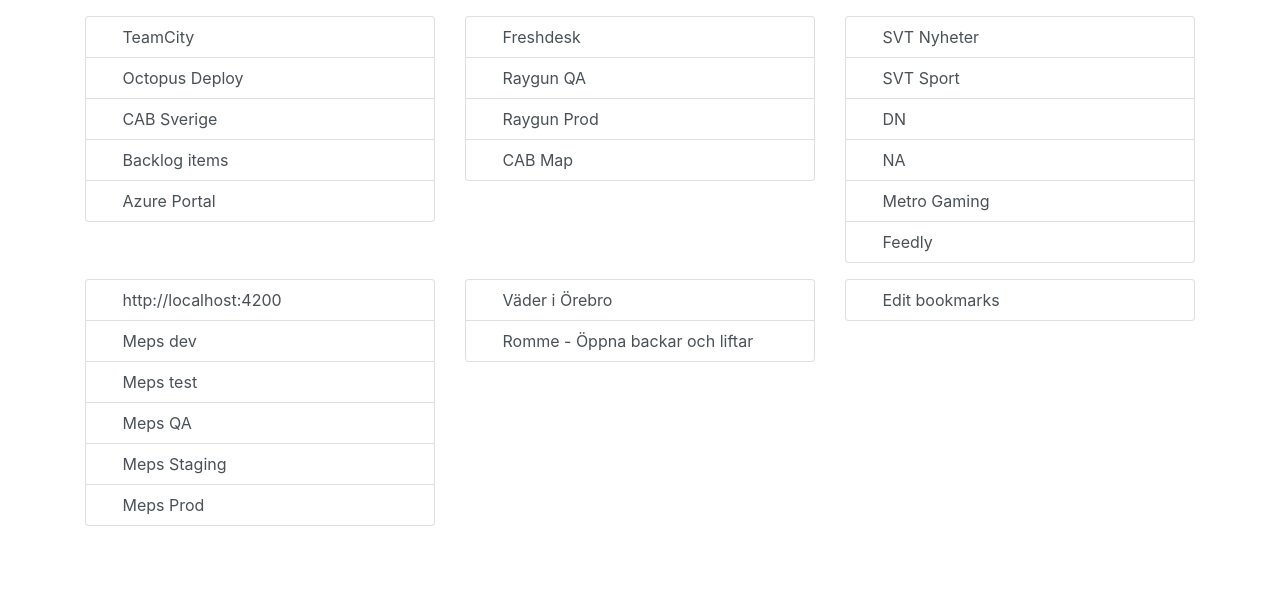
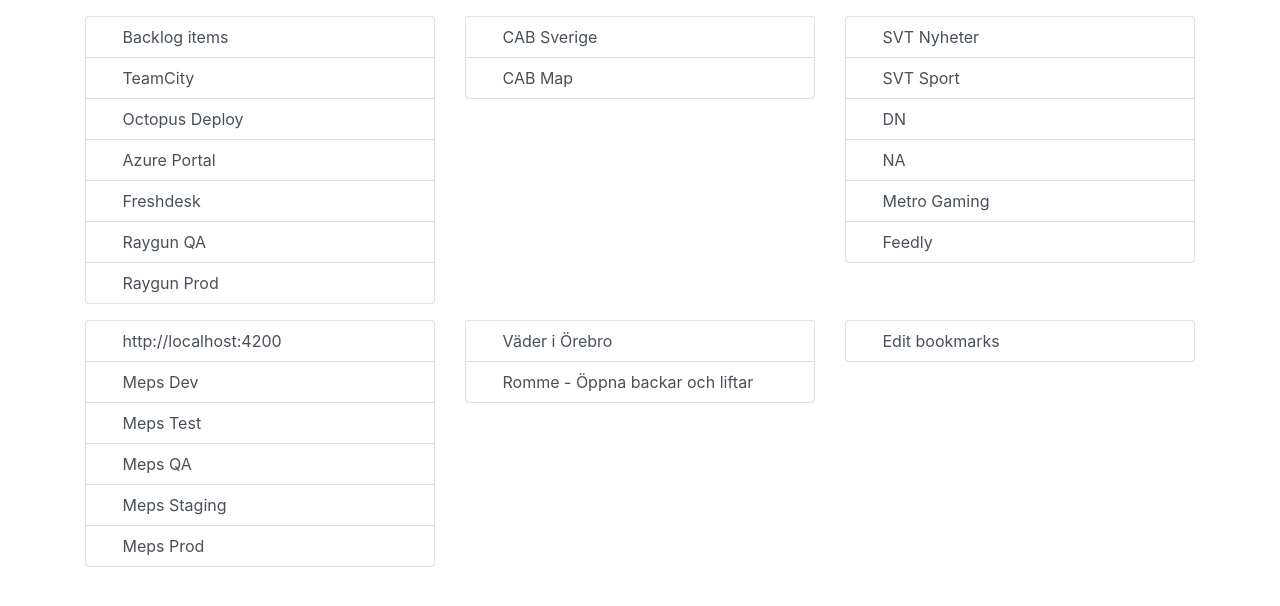
Before and after one commit to larsabrasha/bookmarks, a Jekyll site: the page built from index.html, in a window 1280 px wide. Shown: the top 606 px of the page. Built offline with Jekyll 4.4.1, drawn with Linux system fonts in a browser that asks for light colours.

Commit message:
Change of ordering

```diff
--- a/_data/bookmarks.json
+++ b/_data/bookmarks.json
@@ -1,6 +1,11 @@
 [
   {
     "items": [
+      {
+        "title": "Backlog items",
+        "url": "http://tfs/tfs/MEPS/MEPS/Carbo/_backlogs/board/Backlog%20items",
+        "favicon_domain": "cab.se"
+      },
       {
         "title": "TeamCity",
         "url": "http://teamcity/overview.html",
@@ -12,24 +17,10 @@
         "favicon_domain": "octopus.com"
       },
       {
-        "title": "CAB Sverige",
-        "url": "https://cabnet.sharepoint.com/cabsverige",
-        "favicon_domain": "cab.se"
-      },
-      {
-        "title": "Backlog items",
-        "url": "http://tfs/tfs/MEPS/MEPS/Carbo/_backlogs/board/Backlog%20items",
-        "favicon_domain": "cab.se"
-      },
-      {
         "title": "Azure Portal",
         "url": "https://portal.azure.com",
         "favicon_domain": "azure.com"
-      }
-    ]
-  },
-  {
-    "items": [
+      },
       {
         "title": "Freshdesk",
         "url": "https://cabgroup.freshdesk.com/a/tickets/filters/211653",
@@ -44,6 +35,15 @@
         "title": "Raygun Prod",
         "url": "https://app.raygun.com/crashreporting/f9bd0u",
         "favicon_domain": "app.raygun.com"
+      }
+    ]
+  },
+  {
+    "items": [
+      {
+        "title": "CAB Sverige",
+        "url": "https://cabnet.sharepoint.com/cabsverige",
+        "favicon_domain": "cab.se"
       },
       {
         "title": "CAB Map",
@@ -94,12 +94,12 @@
         "favicon_domain": "localhost"
       },
       {
-        "title": "Meps dev",
+        "title": "Meps Dev",
         "url": "https://dev.meps.se",
         "favicon_domain": "dev.meps.se"
       },
       {
-        "title": "Meps test",
+        "title": "Meps Test",
         "url": "https://test.meps.se",
         "favicon_domain": "test.meps.se"
       },
```
